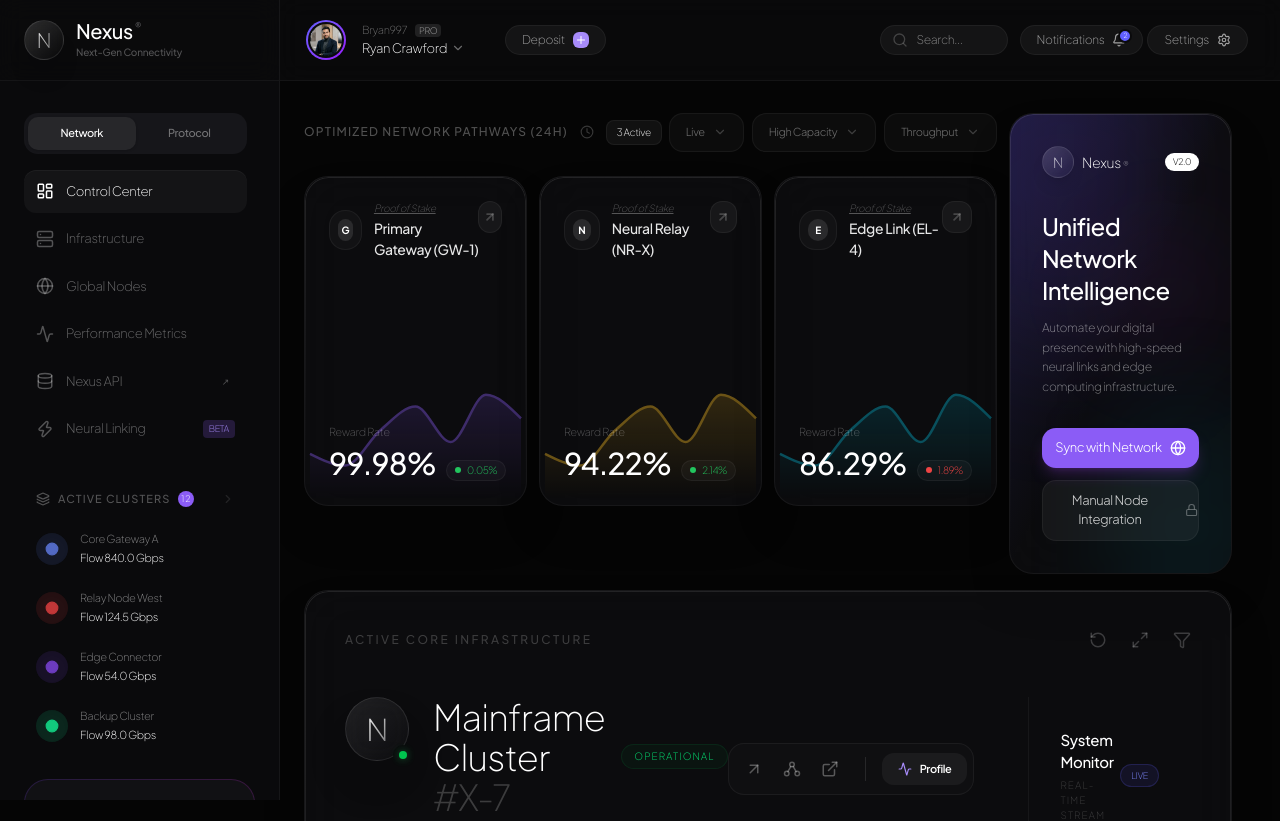
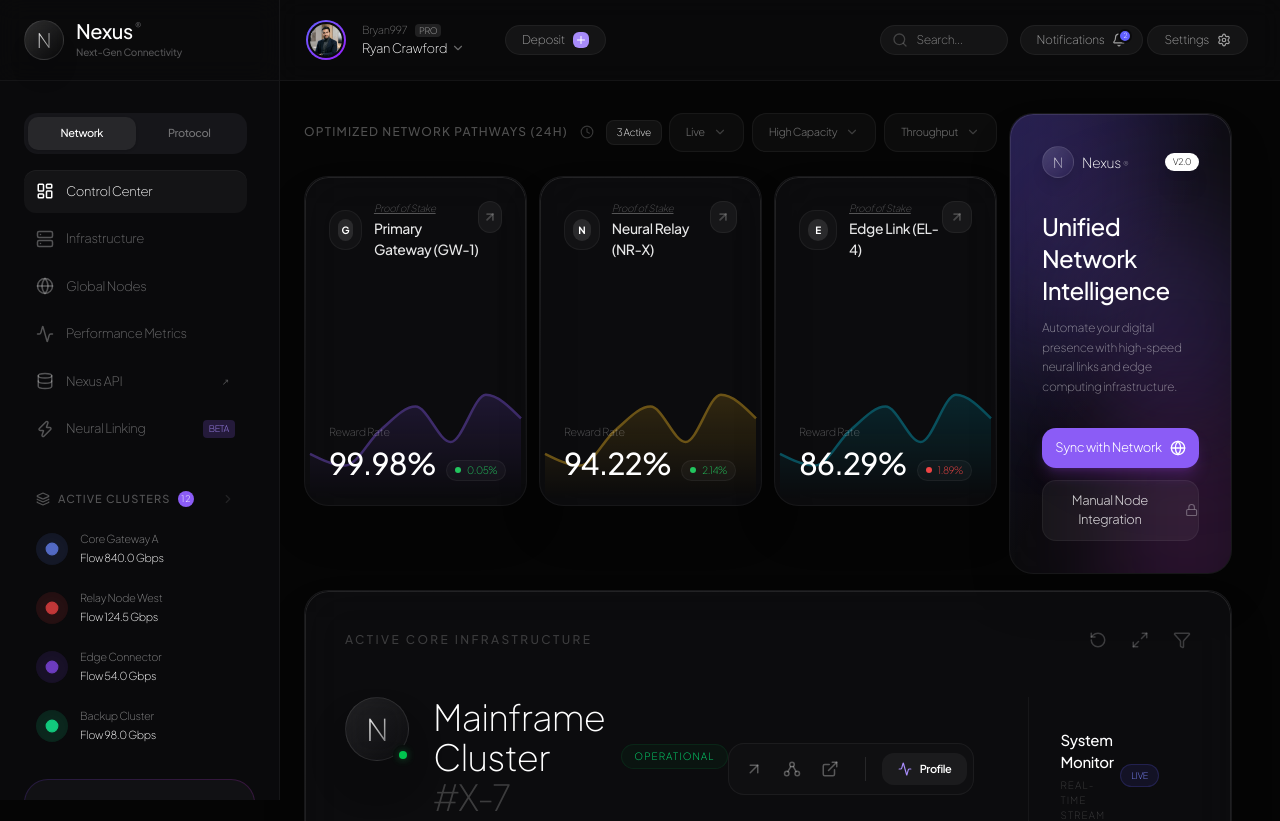
Before and after one commit to sebastianvasquezechavarria1234/nexus, a Next.js app: page / in a window 1280 px wide. Shown: the top 821 px of the page. Built offline with nearby package versions, Linux system fonts and the light colour scheme.

Commit message:
style: enhance dashboard background blobs intensity and positioning

```diff
--- a/src/app/page.tsx
+++ b/src/app/page.tsx
@@ -64,9 +64,11 @@ export default function Dashboard() {
           <div className="glass p-8 bg-[#111114] relative overflow-hidden flex flex-col justify-between group transition-all duration-500 hover:shadow-[0_0_50px_rgba(139,92,246,0.15)]">
              {/* Dynamic Mesh Gradient Background */}
              <div className="absolute inset-0 bg-gradient-to-br from-[#4f46e5]/20 via-transparent to-transparent opacity-100 transition-opacity duration-500 group-hover:opacity-80"></div>
-             <div className="absolute -top-[20%] -left-[10%] w-[70%] h-[70%] bg-[#8b5cf6]/15 rounded-full blur-[80px] group-hover:bg-[#8b5cf6]/25 transition-all duration-700"></div>
-             <div className="absolute -bottom-[20%] -right-[10%] w-[60%] h-[60%] bg-[#06b6d4]/10 rounded-full blur-[60px] group-hover:bg-[#06b6d4]/20 transition-all duration-700 animate-pulse"></div>
-             <div className="absolute top-1/4 right-0 w-32 h-32 bg-[#d946ef]/5 rounded-full blur-[50px] group-hover:bg-[#d946ef]/15 transition-all duration-700"></div>
+
+             {/* Intense Blobs from the start */}
+             <div className="absolute -top-[20%] -left-[10%] w-[70%] h-[70%] bg-[#8b5cf6]/25 rounded-full blur-[80px] transition-all duration-700"></div>
+             <div className="absolute -bottom-[20%] -right-[10%] w-[60%] h-[60%] bg-[#d946ef]/20 rounded-full blur-[60px] transition-all duration-700 animate-pulse"></div>
+             <div className="absolute top-1/4 -right-10 w-48 h-48 bg-[#8b5cf6]/20 rounded-full blur-[60px] transition-all duration-700"></div>
 
              <div className="flex justify-between items-center z-10">
                <div className="flex items-center gap-2">
```
